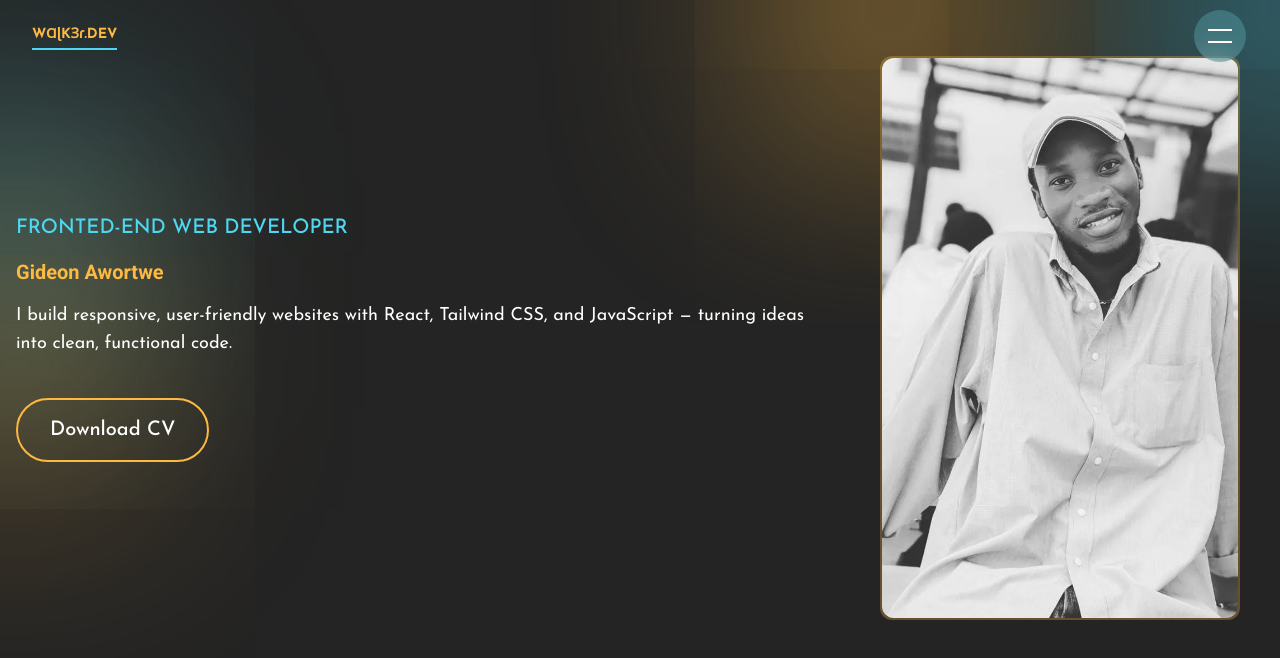
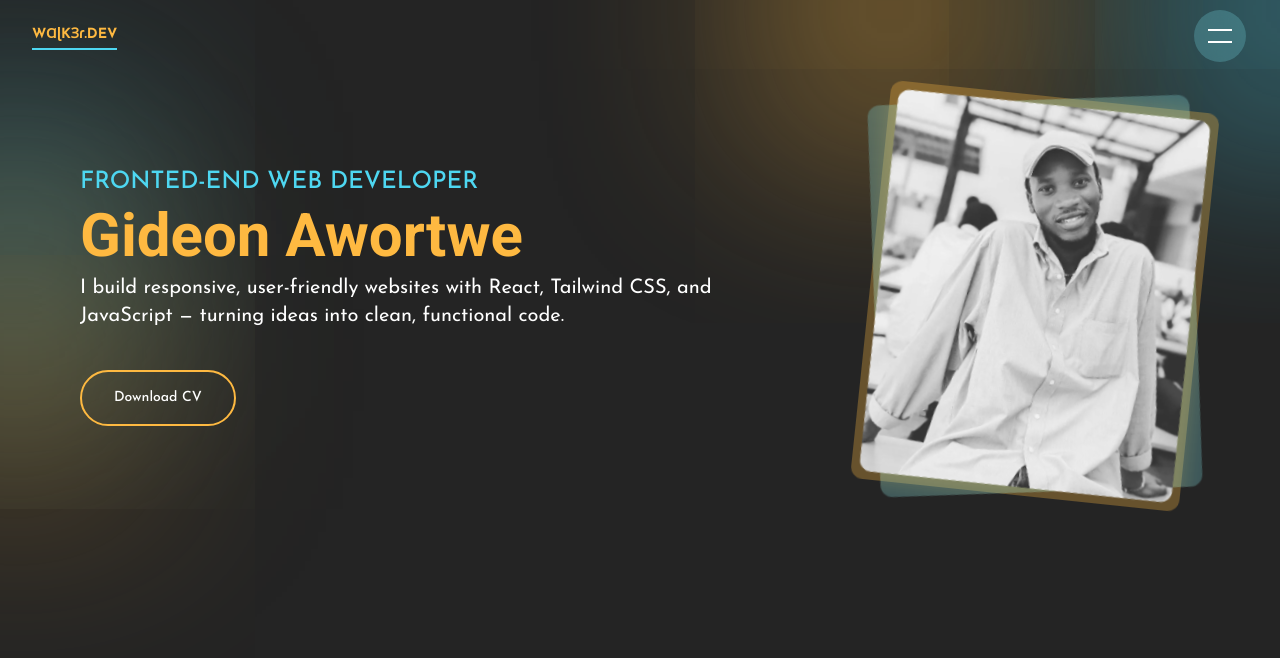
Before and after one commit to Walker-Gideon/walker.dev, a React (Vite) app: page / in a window 1280 px wide. Shown: the top 658 px of the page. Built offline with nearby package versions, Linux system fonts and the light colour scheme; a web font is replaced by a local one.

Commit message:
Make some changes in the hero section

```diff
--- a/src/components/hero/ButtonHero.jsx
+++ b/src/components/hero/ButtonHero.jsx
@@ -8,7 +8,7 @@ function ButtonHero() {
       initial="hidden"
       whileInView="show"
       viewport={{ once: false, amount: 0 }}
-      className="border-2 rounded-full border-primary px-8 py-4 text-xl text-center text-white transition-colors duration-300 hover:bg-primary font-medium cursor-pointer"
+      className="border-2 rounded-full border-primary px-8 py-4 text-sm text-center text-white transition-all duration-300 hover:bg-primary hover:scale-105 font-medium cursor-pointer"
     >
       Download CV
     </motion.button>
--- a/src/components/hero/Hero.jsx
+++ b/src/components/hero/Hero.jsx
@@ -5,11 +5,10 @@ import ButtonHero from "./ButtonHero";
 function Hero() {
   return (
     <div
-      id="home" //medium:mb-20 pb-10 pt-30 small:pt-25 medium:pt-20 px-20 small:px-4 sm:px-8 lg:px-20 small:flex-col md:flex-row small:gap-20 medium:gap-40 md:gap-0
-      className="w-full h-full mx- pt-10 px-4 flex flex-col md:flex-row items-center justify-between overflow-hidden"
+      id="home"
+      className="w-full h-full pt-34 lg:pt-20 pb-10 px-4 md:px-20 flex flex-col lg:flex-row items-center justify-between gap-25 lg:gap-0 overflow-hidden"
     >
-      {/* small:w-auto md:w-210 small:text-center sm:text-center md:text-left */}
-      <div className="w-200 ">
+      <div className="text-center lg:text-left lg:w-180">
         <HeroText />
         <ButtonHero />
       </div>
--- a/src/components/hero/HeroText.jsx
+++ b/src/components/hero/HeroText.jsx
@@ -3,14 +3,13 @@ import { fadeIn } from "../motion/variants";
 
 function HeroText() {
   return (
-    //md:mb-15
-    <div className="">
+    <div>
       <motion.h2
         variants={fadeIn("down", 0.2)}
         initial="hidden"
         whileInView="show"
         viewport={{ once: false, amount: 0 }}
-        className="text-xl text-blueprime font-medium uppercase"
+        className="text-2xl text-blueprime font-medium uppercase"
       >
         Fronted-end Web Developer
       </motion.h2>
@@ -19,8 +18,8 @@ function HeroText() {
         variants={fadeIn("right", 0.4)}
         initial="hidden"
         whileInView="show"
-        viewport={{ once: false, amount: 0 }} //small:py-2 md:py-6
-        className="font-bold text-xl font-sans py-4 text-primary"
+        viewport={{ once: false, amount: 0 }}
+        className="font-bold text-6xl font-sans py-2 text-primary"
       >
         Gideon Awortwe
       </motion.h1>
@@ -30,7 +29,7 @@ function HeroText() {
         initial="hidden"
         whileInView="show"
         viewport={{ once: false, amount: 0 }}
-        className="text-lg text-white mb-10"
+        className="text-xl text-white mb-10"
       >
         I build responsive, user-friendly websites with React, Tailwind CSS, and
         JavaScript — turning ideas into clean, functional code.
--- a/src/components/hero/Image.jsx
+++ b/src/components/hero/Image.jsx
@@ -9,19 +9,14 @@ function Image() {
       initial="hidden"
       whileInView="show"
       viewport={{ once: false, amount: 0 }}
-      className="small:p-4 sm:px-6 sm:p-0"
+      className="w-[330px] h-100 p-1 bg-primary/30 backdrop-blur-md justify-self-end rounded-xl rotate-6"
     >
-      {/* small:w-95 sm:w-105 medium:w-100 small:p-1 small:rotate-2 sm:rotate-6 medium:rotate-2 rotate-10*/}
-      <div className="w-90  h-full p-0.5 bg-primary/30 backdrop-blur-md justify-self-end rounded-xl">
-        {/* small:h-full sm:h-full medium:h-160 md:h-full p-2 small:p-1 -rotate-5*/}
-        <div className="relative w-full h-140 bg-blue/30 backdrop-blur-md rounded-xl ">
-          <img
-            src={creatorImage}
-            alt="Image of the creator of this portfiolo"
-            // small:rotate-8 sm:rotate-5 medium:object-top rotate-5
-            class="object-cover rounded-xl w-full h-full "
-          />
-        </div>
+      <div className="relative w-full h-full p-1 bg-blue/30 backdrop-blur-md rounded-xl -rotate-8">
+        <img
+          src={creatorImage}
+          alt="Image of the creator of this portfiolo"
+          class="object-cover rounded-xl w-full h-full rotate-8"
+        />
       </div>
     </motion.div>
   );
```
